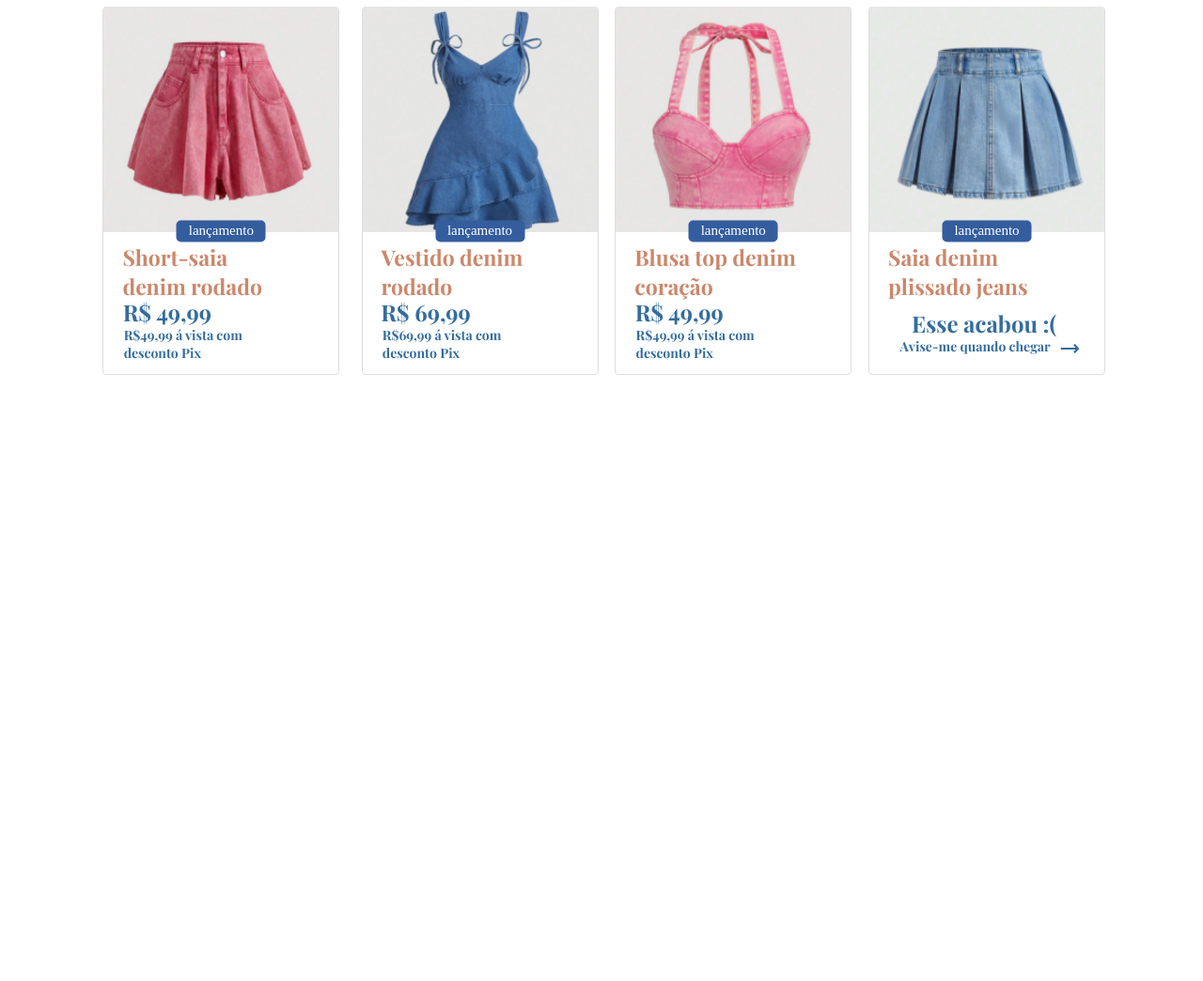
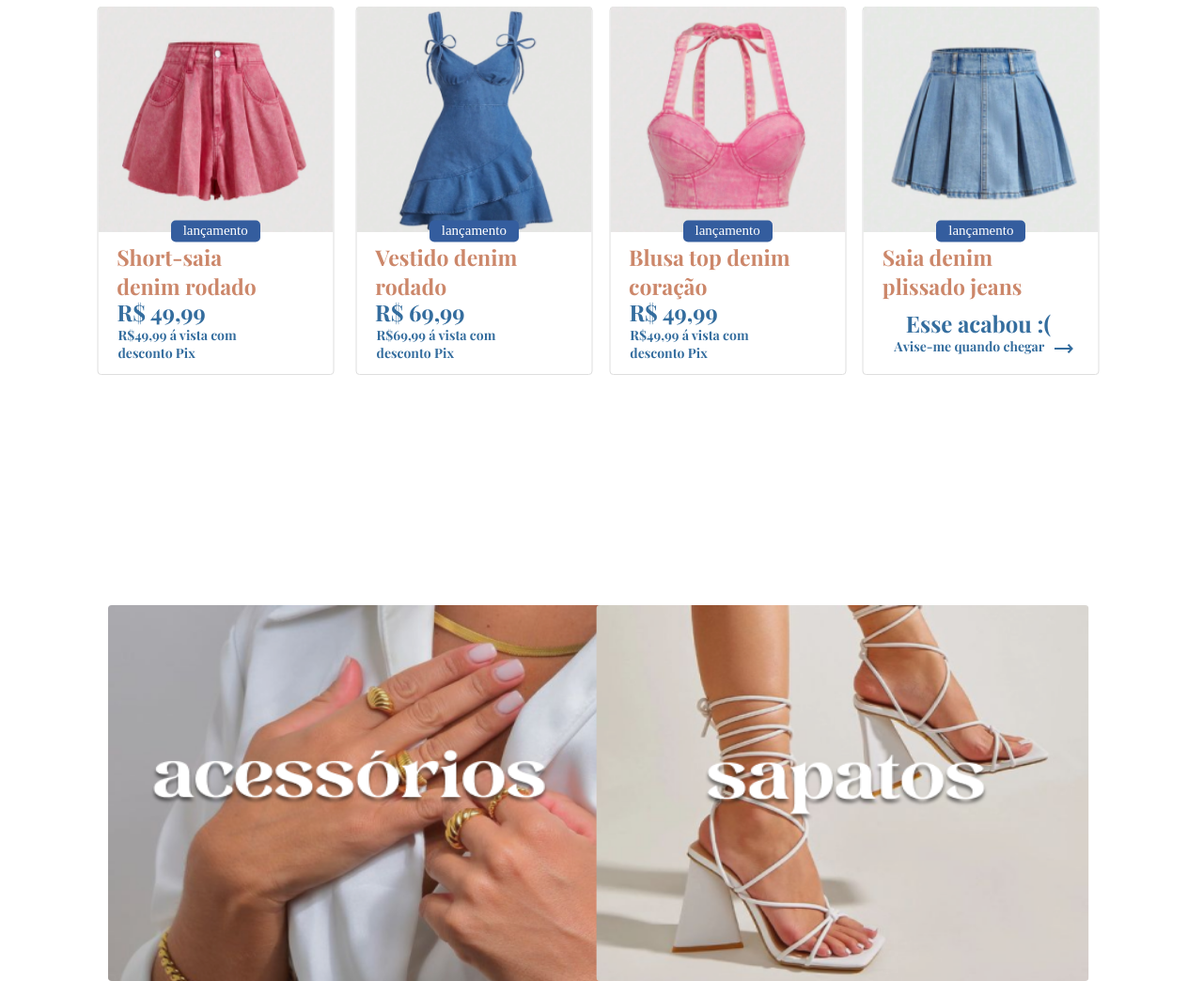
Before and after one commit to CaarlosRiian/BrazilianTrends, a plain HTML site: page index.html in a window 1280 px wide. Shown: the part 1292-2336 px from the top of the page at 94% size. Before the commit the page ends 1708 px from the top, so only its background shows below. Drawn offline with nearby package versions, Linux system fonts and the light colour scheme; a web font is replaced by a local one.

Commit message:
concluido a sessão de outras sessões, pequena alteração no conteudo dos cards do produto!

```diff
--- a/css/index.css
+++ b/css/index.css
@@ -325,12 +325,12 @@
 }
 
 .carrousel-cards {
-    width: 1079px;
+    width: 1080px;
     height: 820px;
 
     position: inherit;
     top: 55%;
-    left: 50%;
+    left: 49.4%;
     transform: translate(-50%, -50%);
 }
 
@@ -974,3 +974,38 @@
 }
 
 /* End of Content Carrousel */
+
+/* others sections */
+
+.other-sections-background {
+    width: 79%;
+    height: 25em;
+
+    position: absolute;
+    top: 267%;
+    left: 50%;
+    transform: translate(-50%, -50%);
+}
+
+#acessory-imagem-section {
+    width: 525px;
+    height: 25em;
+    border-radius: 4px;
+
+    position: absolute;
+    top: 50%;
+    left: 24%;
+    transform: translate(-50%, -50%);
+}
+
+#shoes-imagem-section {
+    width: 524px;
+    height: 25em;
+    border-radius: 4px;
+
+    position: absolute;
+    top: 50%;
+    left: 75.4%;
+    transform: translate(-50%, -50%);
+}
+/* end of others sections */
--- a/index.html
+++ b/index.html
@@ -130,5 +130,13 @@
             </div>
         </div>
     </div>
+    <div class="other-sections-background">
+        <a href="#">
+            <img src="images/other-sections-images/acessory-section.png" alt="acessory-section" id="acessory-imagem-section">
+        </a>
+        <a href="#">
+            <img src="images/other-sections-images/shoes-section.png" alt="shoes-section" id="shoes-imagem-section">
+        </a>
+    </div>
 </body>
 </html>
```
Also changed, not shown: images/other-sections-images/acessory-section.png (added), images/other-sections-images/shoes-section.png (added).
